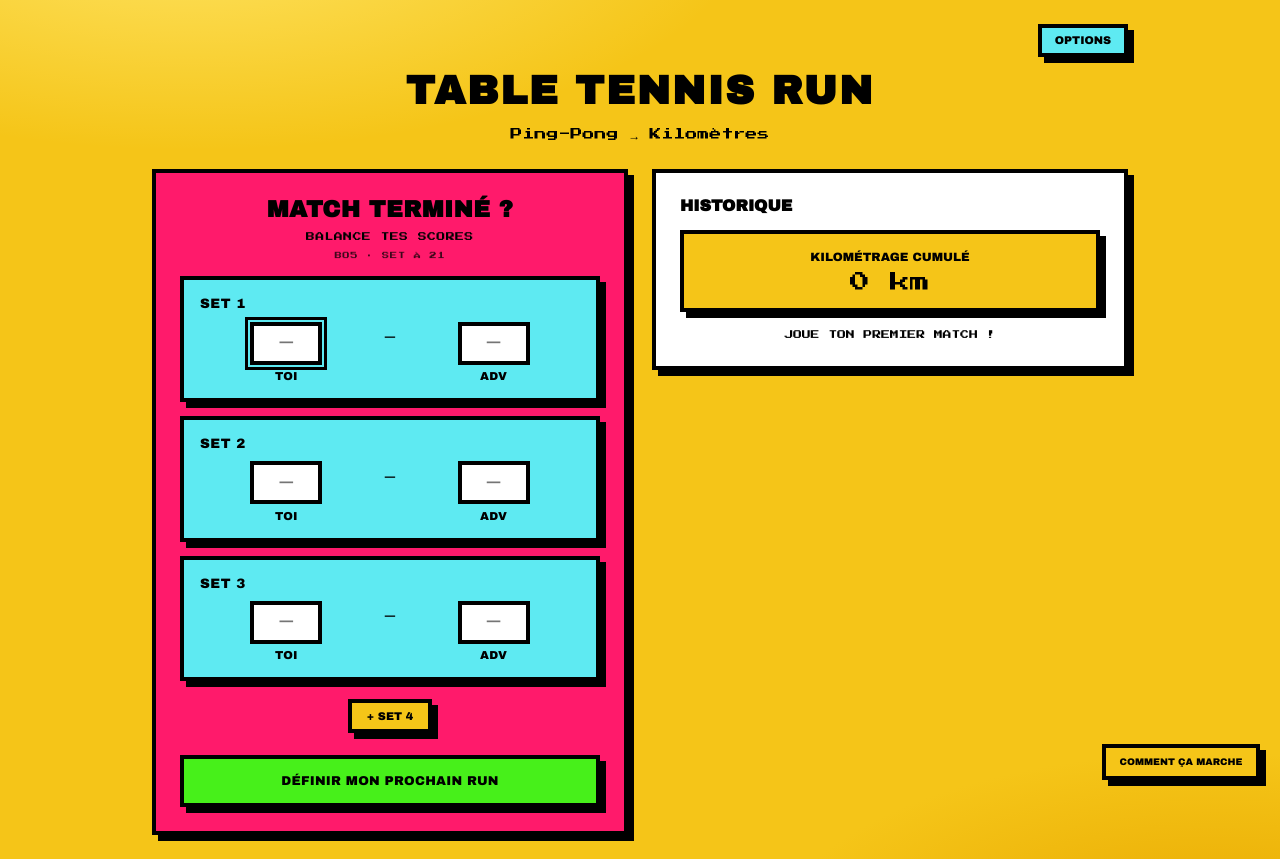
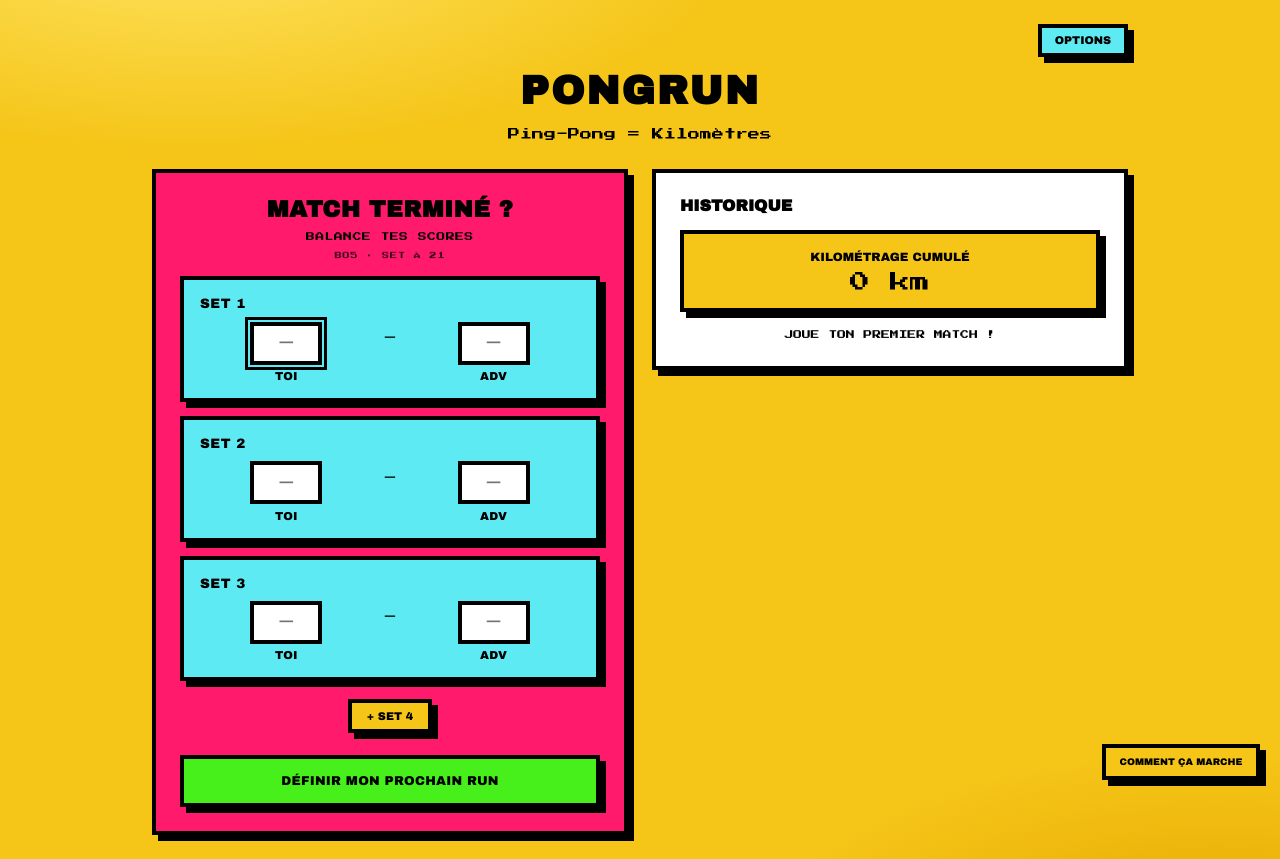
Before and after one commit to gabrielluthun/table-tennis-run, a Vue app: page / in a window 1280 px wide. Built offline with nearby package versions, Linux system fonts and the light colour scheme.

Commit message:
style: rebrand header to PongRun

```diff
--- a/src/views/MatchView.vue
+++ b/src/views/MatchView.vue
@@ -76,8 +76,8 @@ function handleReset(): void {
         OPTIONS
       </button>
       <div class="app__brand">
-        <h1 class="app__title">TABLE TENNIS RUN</h1>
-        <p class="app__subtitle">Ping-Pong → Kilomètres</p>
+        <h1 class="app__title">PONGRUN</h1>
+        <p class="app__subtitle">Ping-Pong = Kilomètres</p>
       </div>
     </header>
 
```
